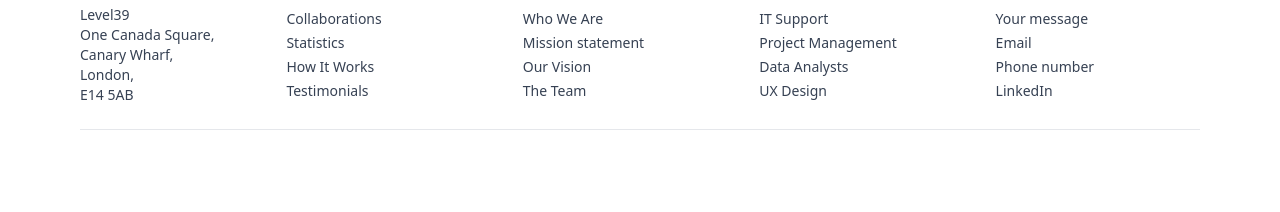
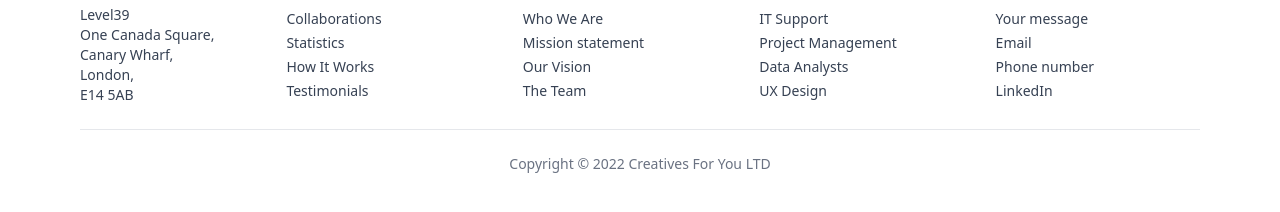
Before and after one commit to hasan9878/Tailwindcss-or-Bootstrap-assignment, a website built with Vite: page index.html in a window 1280 px wide. Shown: the part 3309-3521 px from the top of the page. Built offline with nearby package versions, Linux system fonts and the light colour scheme.

Commit message:
copy right

```diff
--- a/index.html
+++ b/index.html
@@ -502,6 +502,10 @@
 
  <hr class="my-6 border-t border-gray-200" />
 
+  <!-- Copyright -->
+  <div class="text-center text-sm text-gray-500">
+    Copyright © 2022 Creatives For You LTD
+  </div>
 
 </footer>
 
```
